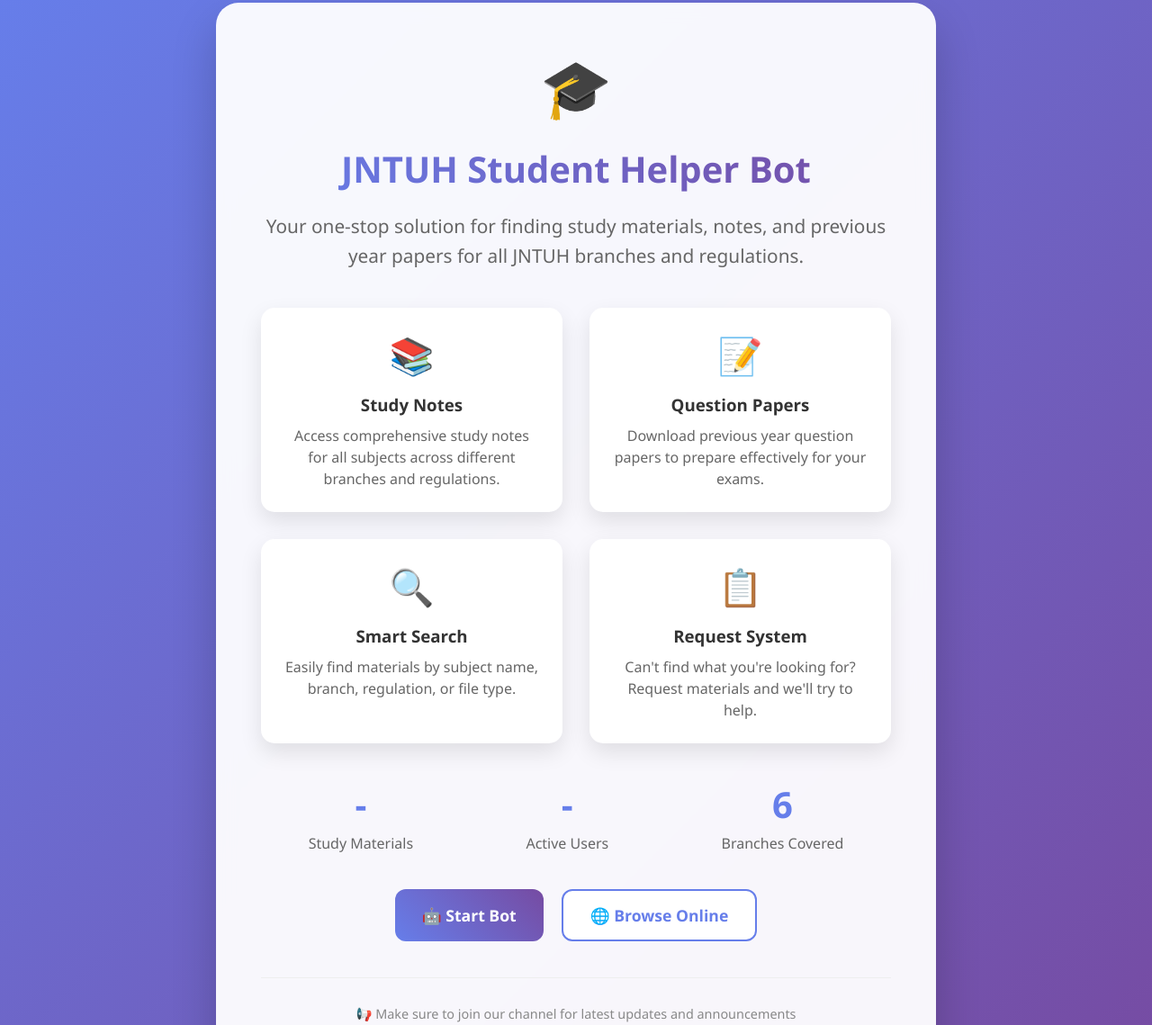
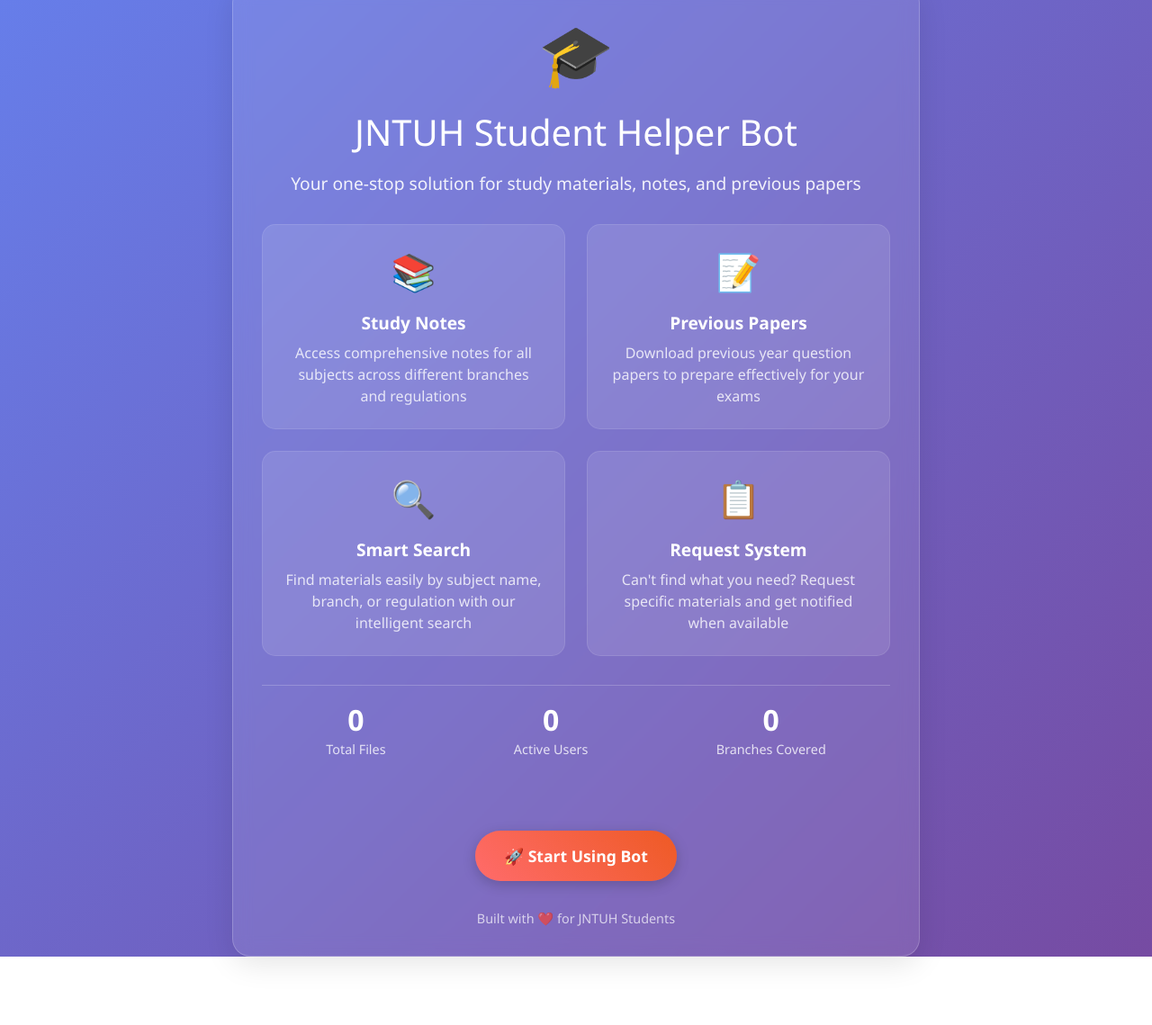
Before and after one commit to seeubot/jntuh, a website: page public/index.html in a window 1280 px wide. Shown: the part 17-1156 px from the top of the page at 90% size. After the commit the page ends 1080 px from the top, so only its background shows below. Drawn offline with Linux system fonts and the light colour scheme; no server answers.

Commit message:
Update index.html

```diff
--- a/public/index.html
+++ b/public/index.html
@@ -18,131 +18,91 @@
             display: flex;
             align-items: center;
             justify-content: center;
-            padding: 20px;
+            color: white;
         }
 
         .container {
             max-width: 800px;
-            background: rgba(255, 255, 255, 0.95);
-            border-radius: 25px;
-            padding: 50px;
+            padding: 2rem;
             text-align: center;
-            box-shadow: 0 25px 50px rgba(0, 0, 0, 0.2);
+            background: rgba(255, 255, 255, 0.1);
             backdrop-filter: blur(10px);
+            border-radius: 20px;
+            border: 1px solid rgba(255, 255, 255, 0.2);
+            box-shadow: 0 8px 32px rgba(0, 0, 0, 0.1);
         }
 
         .logo {
-            font-size: 4em;
-            margin-bottom: 20px;
-            animation: bounce 2s infinite;
-        }
-
-        @keyframes bounce {
-            0%, 20%, 50%, 80%, 100% {
-                transform: translateY(0);
-            }
-            40% {
-                transform: translateY(-10px);
-            }
-            60% {
-                transform: translateY(-5px);
-            }
+            font-size: 4rem;
+            margin-bottom: 1rem;
         }
 
         h1 {
-            color: #333;
-            font-size: 2.5em;
-            margin-bottom: 20px;
-            background: linear-gradient(45deg, #667eea, #764ba2);
-            -webkit-background-clip: text;
-            -webkit-text-fill-color: transparent;
+            font-size: 2.5rem;
+            margin-bottom: 1rem;
+            font-weight: 300;
         }
 
         .subtitle {
-            color: #666;
-            font-size: 1.3em;
-            margin-bottom: 40px;
-            line-height: 1.6;
+            font-size: 1.2rem;
+            margin-bottom: 2rem;
+            opacity: 0.9;
         }
 
         .features {
             display: grid;
             grid-template-columns: repeat(auto-fit, minmax(250px, 1fr));
-            gap: 30px;
-            margin: 40px 0;
+            gap: 1.5rem;
+            margin: 2rem 0;
         }
 
         .feature {
-            padding: 25px;
-            background: white;
+            background: rgba(255, 255, 255, 0.1);
+            padding: 1.5rem;
             border-radius: 15px;
-            box-shadow: 0 10px 25px rgba(0, 0, 0, 0.1);
-            transition: transform 0.3s ease;
-        }
-
-        .feature:hover {
-            transform: translateY(-5px);
+            border: 1px solid rgba(255, 255, 255, 0.1);
         }
 
         .feature-icon {
-            font-size: 2.5em;
-            margin-bottom: 15px;
+            font-size: 2.5rem;
+            margin-bottom: 1rem;
         }
 
         .feature h3 {
-            color: #333;
-            margin-bottom: 10px;
+            margin-bottom: 0.5rem;
+            font-size: 1.2rem;
         }
 
         .feature p {
-            color: #666;
+            opacity: 0.8;
             line-height: 1.5;
         }
 
-        .cta-buttons {
-            display: flex;
-            gap: 20px;
-            justify-content: center;
-            flex-wrap: wrap;
-            margin-top: 40px;
+        .cta-button {
+            display: inline-block;
+            background: linear-gradient(45deg, #ff6b6b, #ee5a24);
+            color: white;
+            text-decoration: none;
+            padding: 1rem 2rem;
+            border-radius: 50px;
+            font-weight: 600;
+            font-size: 1.1rem;
+            margin-top: 2rem;
+            transition: all 0.3s ease;
+            box-shadow: 0 4px 15px rgba(0, 0, 0, 0.2);
         }
 
-        .btn {
-            padding: 15px 30px;
-            border: none;
-            border-radius: 12px;
-            font-size: 1.1em;
-            font-weight: 600;
-            cursor: pointer;
-            text-decoration: none;
-            transition: all 0.3s ease;
-            display: inline-flex;
-            align-items: center;
-            gap: 10px;
-        }
-
-        .btn-primary {
-            background: linear-gradient(45deg, #667eea, #764ba2);
-            color: white;
-        }
-
-        .btn-secondary {
-            background: white;
-            color: #667eea;
-            border: 2px solid #667eea;
-        }
-
-        .btn:hover {
-            transform: translateY(-3px);
-            box-shadow: 0 15px 35px rgba(0, 0, 0, 0.2);
+        .cta-button:hover {
+            transform: translateY(-2px);
+            box-shadow: 0 6px 20px rgba(0, 0, 0, 0.3);
         }
 
         .stats {
             display: flex;
             justify-content: space-around;
-            margin: 40px 0;
-            flex-wrap: wrap;
-            gap: 20px;
+            margin: 2rem 0;
+            padding: 1rem 0;
+            border-top: 1px solid rgba(255, 255, 255, 0.2);
         }
 
         .stat {
@@ -150,115 +110,147 @@
         }
 
         .stat-number {
-            font-size: 2.5em;
+            font-size: 2rem;
             font-weight: bold;
-            color: #667eea;
+            display: block;
         }
 
         .stat-label {
-            color: #666;
-            margin-top: 5px;
+            opacity: 0.8;
+            font-size: 0.9rem;
         }
 
         @media (max-width: 768px) {
             .container {
-                padding: 30px 20px;
+                margin: 1rem;
+                padding: 1.5rem;
             }
 
             h1 {
-                font-size: 2em;
+                font-size: 2rem;
             }
 
-            .cta-buttons {
-                flex-direction: column;
-                align-items: center;
+            .features {
+                grid-template-columns: 1fr;
             }
 
-            .btn {
-                width: 100%;
-                max-width: 300px;
-                justify-content: center;
+            .stats {
+                flex-direction: column;
+                gap: 1rem;
+            }
+        }
+
+        .pulse {
+            animation: pulse 2s infinite;
+        }
+
+        @keyframes pulse {
+            0% {
+                transform: scale(1);
+            }
+            50% {
+                transform: scale(1.05);
+            }
+            100% {
+                transform: scale(1);
             }
         }
     </style>
 </head>
 <body>
     <div class="container">
-        <div class="logo">🎓</div>
+        <div class="logo pulse">🎓</div>
         <h1>JNTUH Student Helper Bot</h1>
-        <p class="subtitle">Your one-stop solution for finding study materials, notes, and previous year papers for all JNTUH branches and regulations.</p>
+        <p class="subtitle">Your one-stop solution for study materials, notes, and previous papers</p>
 
         <div class="features">
             <div class="feature">
                 <div class="feature-icon">📚</div>
                 <h3>Study Notes</h3>
-                <p>Access comprehensive study notes for all subjects across different branches and regulations.</p>
+                <p>Access comprehensive notes for all subjects across different branches and regulations</p>
             </div>
-
             <div class="feature">
                 <div class="feature-icon">📝</div>
-                <h3>Question Papers</h3>
-                <p>Download previous year question papers to prepare effectively for your exams.</p>
+                <h3>Previous Papers</h3>
+                <p>Download previous year question papers to prepare effectively for your exams</p>
             </div>
-
             <div class="feature">
                 <div class="feature-icon">🔍</div>
                 <h3>Smart Search</h3>
-                <p>Easily find materials by subject name, branch, regulation, or file type.</p>
+                <p>Find materials easily by subject name, branch, or regulation with our intelligent search</p>
             </div>
-
             <div class="feature">
                 <div class="feature-icon">📋</div>
                 <h3>Request System</h3>
-                <p>Can't find what you're looking for? Request materials and we'll try to help.</p>
+                <p>Can't find what you need? Request specific materials and get notified when available</p>
             </div>
         </div>
 
         <div class="stats" id="stats">
             <div class="stat">
-                <div class="stat-number" id="totalFiles">-</div>
-                <div class="stat-label">Study Materials</div>
+                <span class="stat-number" id="filesCount">Loading...</span>
+                <span class="stat-label">Total Files</span>
             </div>
             <div class="stat">
-                <div class="stat-number" id="totalUsers">-</div>
-                <div class="stat-label">Active Users</div>
+                <span class="stat-number" id="usersCount">Loading...</span>
+                <span class="stat-label">Active Users</span>
             </div>
             <div class="stat">
-                <div class="stat-number">6</div>
-                <div class="stat-label">Branches Covered</div>
+                <span class="stat-number" id="branchesCount">Loading...</span>
+                <span class="stat-label">Branches Covered</span>
             </div>
         </div>
 
-        <div class="cta-buttons">
-            <a href="https://t.me/jntuhallinbot" class="btn btn-primary">
-                🤖 Start Bot
-            </a>
-            <a href="/results" class="btn btn-secondary">
-                🌐 Browse Online
-            </a>
-        </div>
+        <a href="https://t.me/jntuhallinbot" class="cta-button" target="_blank">
+            🚀 Start Using Bot
+        </a>
 
-        <div style="margin-top: 40px; padding-top: 30px; border-top: 1px solid #eee;">
-            <p style="color: #888; font-size: 0.9em;">
-                📢 Make sure to join our channel for latest updates and announcements
-            </p>
+        <div style="margin-top: 2rem; opacity: 0.7; font-size: 0.9rem;">
+            <p>Built with ❤️ for JNTUH Students</p>
         </div>
     </div>
 
     <script>
-        // Load stats
+        // Fetch and display statistics
         async function loadStats() {
             try {
                 const response = await fetch('/api/stats');
-                const stats = await response.json();
+                const data = await response.json();
 
-                document.getElementById('totalFiles').textContent = stats.totalFiles || 0;
-                document.getElementById('totalUsers').textContent = stats.totalUsers || 0;
+                document.getElementById('filesCount').textContent = data.totalFiles || 0;
+                document.getElementById('usersCount').textContent = data.totalUsers || 0;
+                document.getElementById('branchesCount').textContent = data.branches?.length || 0;
+
+                // Animate numbers
+                animateNumbers();
             } catch (error) {
                 console.error('Error loading stats:', error);
+                document.getElementById('filesCount').textContent = '0';
+                document.getElementById('usersCount').textContent = '0';
+                document.getElementById('branchesCount').textContent = '0';
             }
         }
 
+        function animateNumbers() {
+            const counters = document.querySelectorAll('.stat-number');
+            counters.forEach(counter => {
+                const target = parseInt(counter.textContent);
+                const increment = target / 100;
+                let current = 0;
+
+                const timer = setInterval(() => {
+                    current += increment;
+                    if (current >= target) {
+                        counter.textContent = target;
+                        clearInterval(timer);
+                    } else {
+                        counter.textContent = Math.floor(current);
+                    }
+                }, 20);
+            });
+        }
+
+        // Load stats when page loads
         document.addEventListener('DOMContentLoaded', loadStats);
     </script>
 </body>
```
